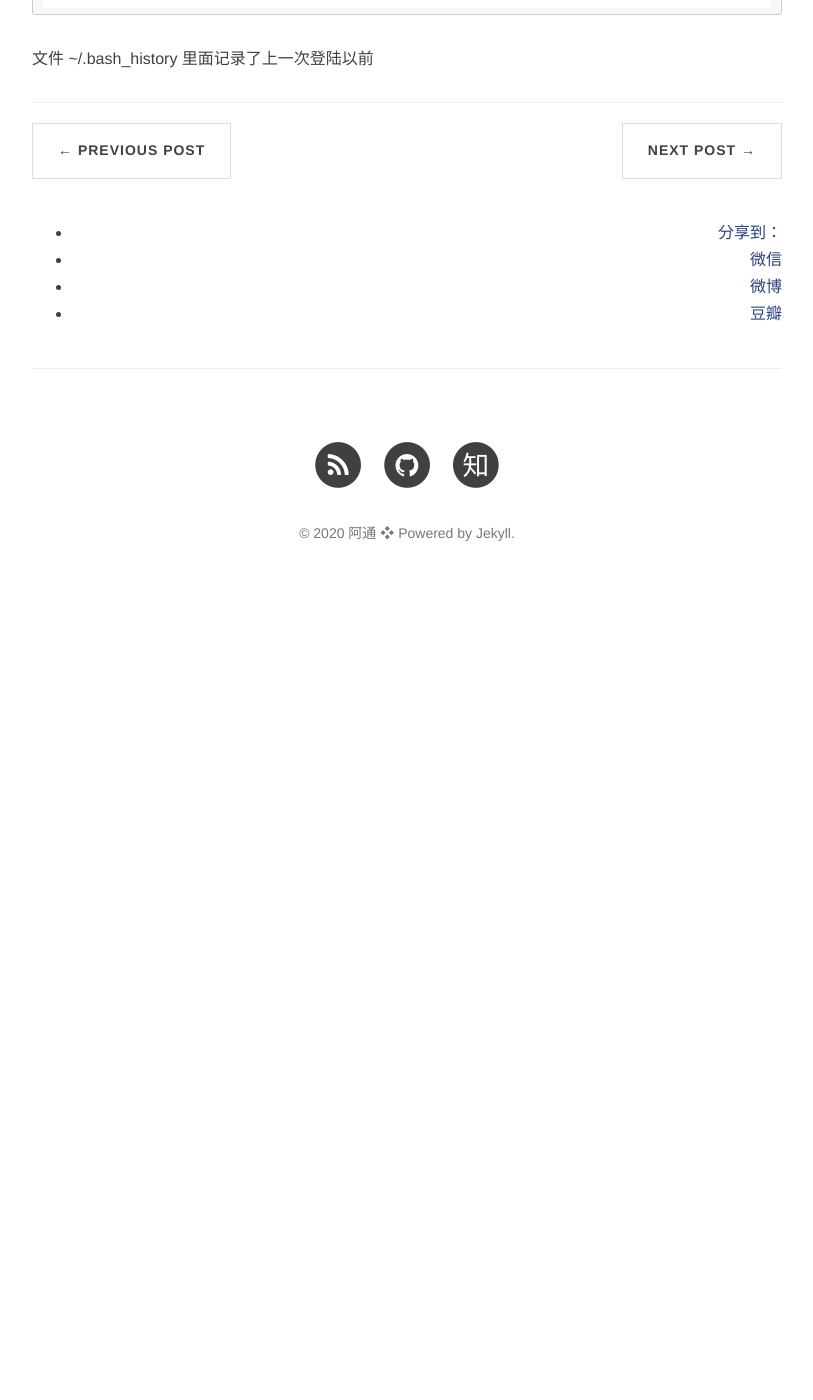
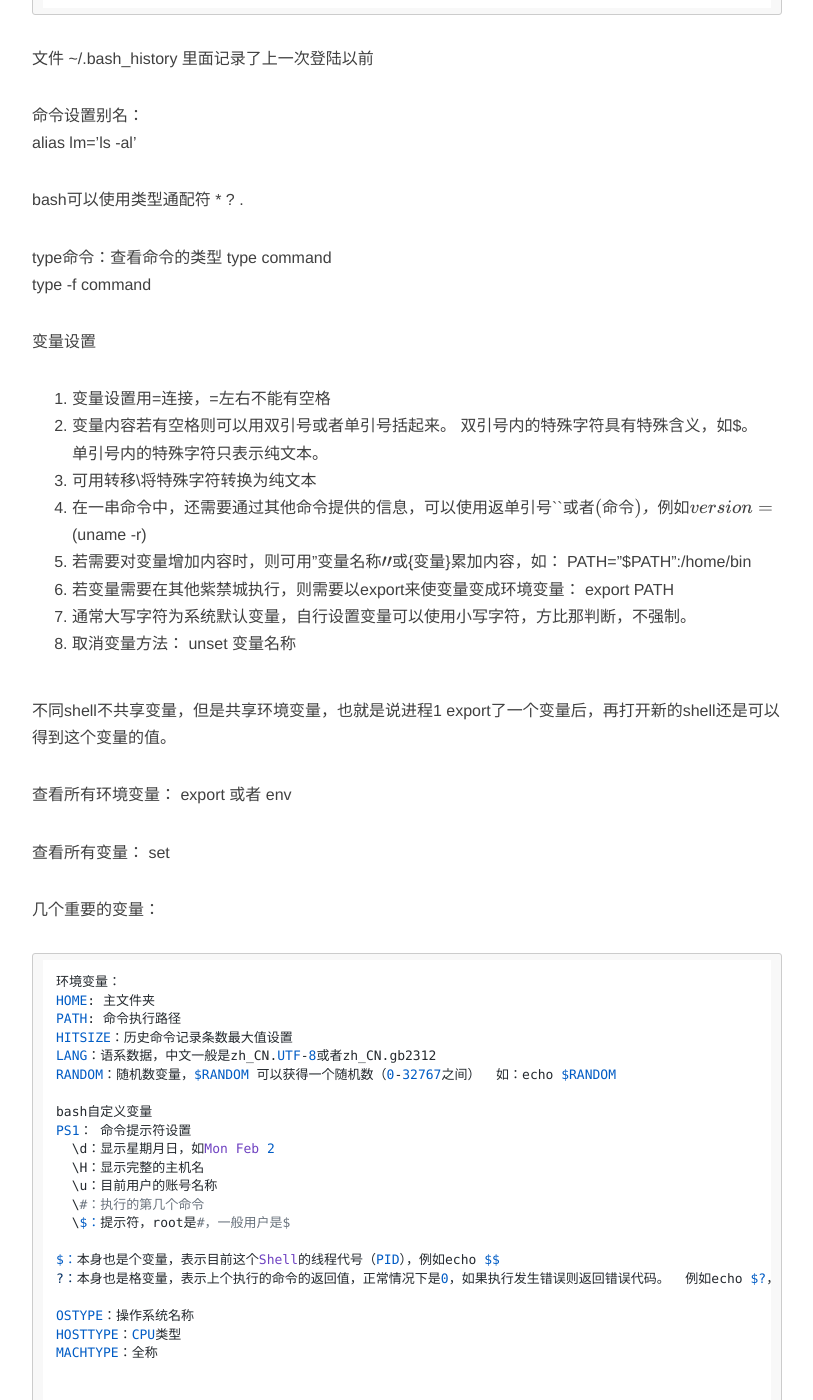
Before and after one commit to tonggege001/tonggege001.github.io, a Jekyll site: the page built from _posts/2020-11-27-vim命令正则表达式bash和shell总结.md, in a window 1280 px wide and 1400 px high, scrolled down 905 px. Shown: the whole window, without its empty margins (233-1046 px from the left). Built offline with Jekyll 4.4.1, drawn with Linux system fonts in a browser that asks for light colours; nearby versions of some CDN libraries; formulas are drawn with MathJax 3; comment, search, counter and statistics services are not loaded; before the commit the page ends 1516 px from its top, so only the background shows below that.

Commit message:
增加google

````diff
--- a/_posts/2020-11-27-vim命令正则表达式bash和shell总结.md
+++ b/_posts/2020-11-27-vim命令正则表达式bash和shell总结.md
@@ -24,3 +24,57 @@ cat /etc/passwd
 ```
 
 文件 ~/.bash_history 里面记录了上一次登陆以前
+
+命令设置别名：
+alias lm='ls -al'
+
+bash可以使用类型通配符 * ? .
+
+type命令：查看命令的类型
+type command
+type -f command
+
+变量设置
+1. 变量设置用=连接，=左右不能有空格
+2. 变量内容若有空格则可以用双引号或者单引号括起来。
+双引号内的特殊字符具有特殊含义，如$。
+单引号内的特殊字符只表示纯文本。
+3. 可用转移\将特殊字符转换为纯文本
+4. 在一串命令中，还需要通过其他命令提供的信息，可以使用返单引号``或者$(命令)，例如version=$(uname -r)
+5. 若需要对变量增加内容时，则可用"$变量名称"或${变量}累加内容，如： PATH="$PATH":/home/bin
+6. 若变量需要在其他紫禁城执行，则需要以export来使变量变成环境变量： export PATH
+7. 通常大写字符为系统默认变量，自行设置变量可以使用小写字符，方比那判断，不强制。
+8. 取消变量方法： unset 变量名称
+
+不同shell不共享变量，但是共享环境变量，也就是说进程1 export了一个变量后，再打开新的shell还是可以得到这个变量的值。
+
+查看所有环境变量： export 或者 env
+
+查看所有变量： set
+
+几个重要的变量：
+```shell
+环境变量：
+HOME: 主文件夹
+PATH: 命令执行路径
+HITSIZE：历史命令记录条数最大值设置
+LANG：语系数据，中文一般是zh_CN.UTF-8或者zh_CN.gb2312
+RANDOM：随机数变量，$RANDOM 可以获得一个随机数（0-32767之间）  如：echo $RANDOM
+
+bash自定义变量
+PS1： 命令提示符设置
+  \d：显示星期月日，如Mon Feb 2
+  \H：显示完整的主机名
+  \u：目前用户的账号名称
+  \#：执行的第几个命令
+  \$：提示符，root是#，一般用户是$
+
+$：本身也是个变量，表示目前这个Shell的线程代号（PID），例如echo $$
+?：本身也是格变量，表示上个执行的命令的返回值，正常情况下是0，如果执行发生错误则返回错误代码。  例如echo $?，返回上一个命令的执行码
+
+OSTYPE：操作系统名称
+HOSTTYPE：CPU类型
+MACHTYPE：全称
+
+
+```
--- /dev/null
+++ b/google927b21c9bc1539aa.html
@@ -0,0 +1 @@
+google-site-verification: google927b21c9bc1539aa.html
````
